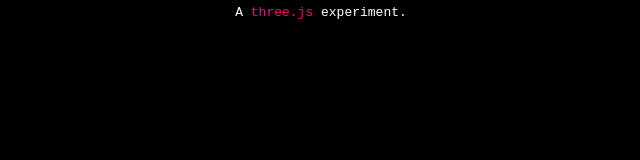
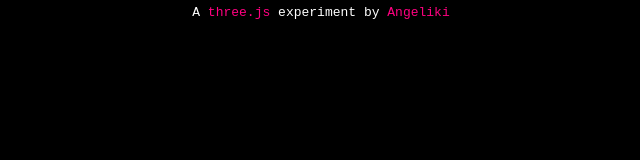
Before and after one commit to patrinoua/dudetopia, a website: page index.html in a window 1280 px wide. Shown: the whole page, without its empty margins (324-964 px from the left). Drawn offline with nearby package versions, Linux system fonts and the light colour scheme.

Commit message:
addsignature

```diff
--- a/index.html
+++ b/index.html
@@ -34,7 +34,7 @@
         <!-- <script src="https://cdnjs.cloudflare.com/ajax/libs/dat-gui/0.6.5/dat.gui.min.js"></script> -->
         <div id="container"></div>
         <div id="info"> A
-          <a href="http://threejs.org" target="_blank" rel="noopener">three.js</a> experiment.
+          <a href="http://threejs.org" target="_blank" rel="noopener">three.js</a> experiment by   <a href="http://angeliki.herokuapp.com" target="_blank" rel="noopener">Angeliki</a>
         </div>
 
         <script src="js/three.js"></script>
```
